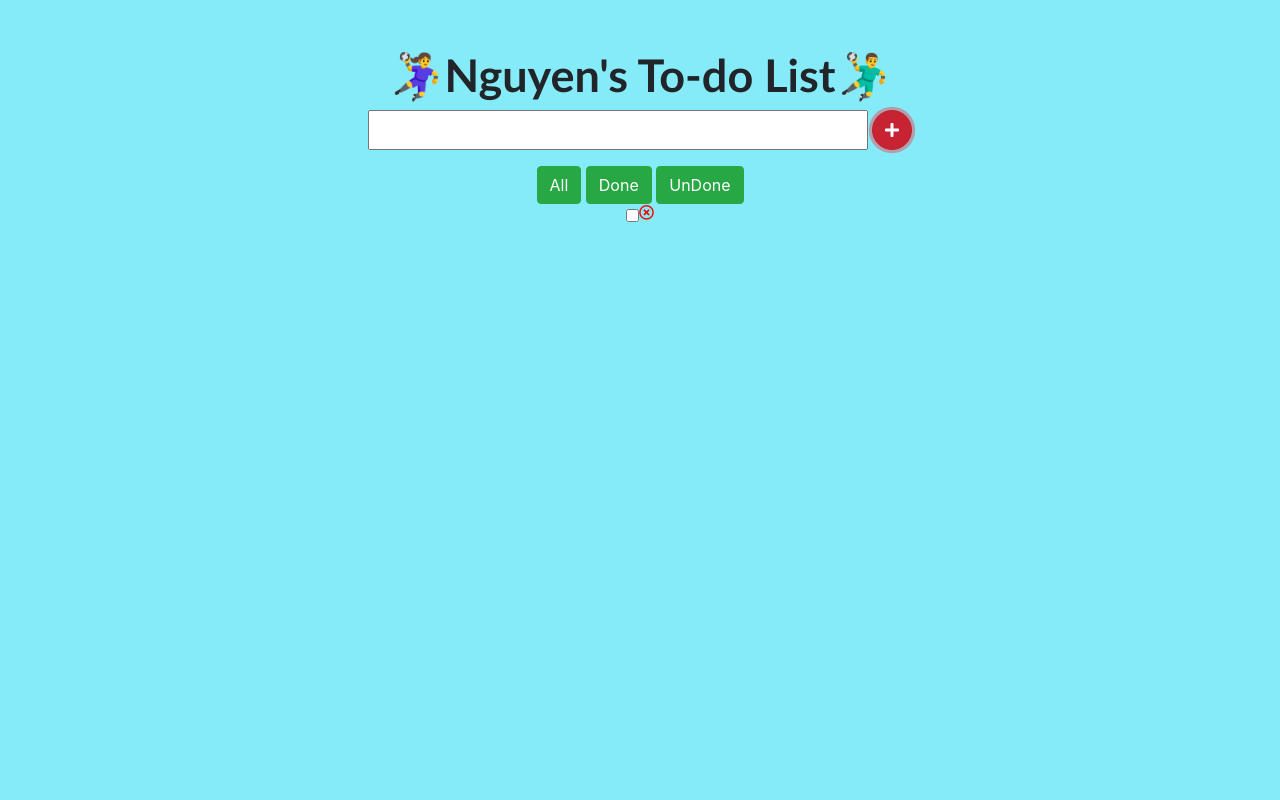
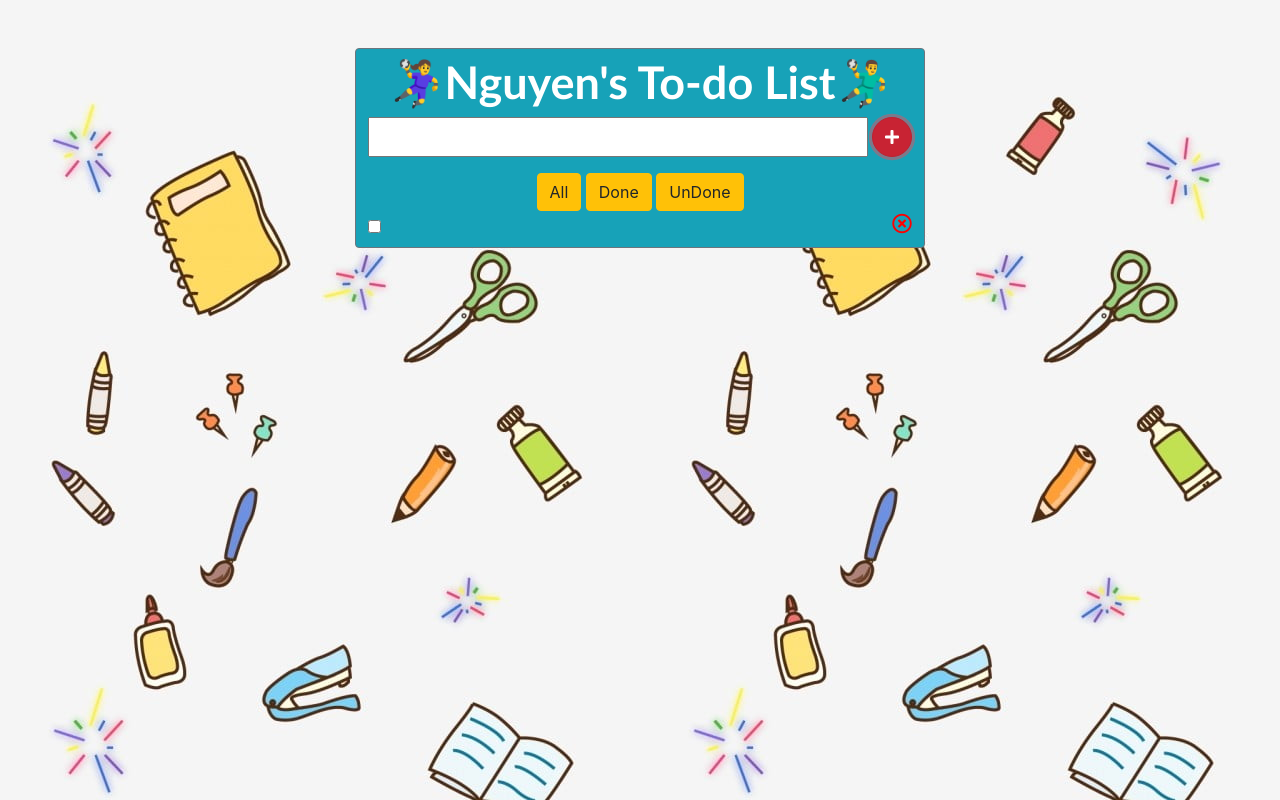
Before and after one commit to nguyenle0401/CoderSchool-NguyenToDoList, a plain HTML site: page index.html in a window 1280 px wide. Both pictures are taken after a click on the button 892 px from the left and 130 px from the top of the page. Drawn offline with nearby package versions, Linux system fonts and the light colour scheme.

Commit message:
Background

```diff
--- a/index.html
+++ b/index.html
@@ -13,18 +13,20 @@
 
 <body>
     <div class="style-1 p-5 opacity-0-6 ">
-        <h1 class="style-3">🤾‍♀️Nguyen's To-do List🤾‍♂️</h1>
-        <div class="d-flex justify-content-between">
-            <input class="style-2 mr-1"type="text" id="todoInput" />
-            <button class="btn btn-danger rounded-circle" onclick="addTodoItemClicked()"><i class="fas fa-plus"></i></button>
+        <div class="bg-style btn btn-outline-secondary bg-info text-white">
+            <h1 class="style-3 ">🤾‍♀️Nguyen's To-do List🤾‍♂️</h1>
+            <div class="d-flex justify-content-between">
+                <input class="style-2 mr-1" type="text" id="todoInput" />
+                <button class="btn btn-danger rounded-circle" onclick="addTodoItemClicked()"><i
+                        class="fas fa-plus"></i></button>
+            </div>
+            <div class="mt-3">
+                <button class=" btn btn-warning " id="allBtn" onclick="">All</button>
+                <button class=" btn btn-warning" id="doneBtn" onclick="">Done</button>
+                <button class=" btn btn-warning" id="unDoneBtn" onclick="">UnDone</button>
+            </div>
+            <div id="resultArea"></div>
         </div>
-        <div class="mt-3">
-            <button class="btn btn-success " id="allBtn" onclick="">All</button>
-            <button class="btn btn-success" id="doneBtn" onclick="">Done</button>
-            <button class="btn btn-success" id="unDoneBtn" onclick="">UnDone</button>
-        </div>
-
-        <div id="resultArea"></div>
     </div>
 
     <script src="main.js"></script>
--- a/main.js
+++ b/main.js
@@ -30,19 +30,19 @@ const addTodoItemClicked = () => {
         contents: todoValue,
         done: false
     };
-
     todoList.push(todoItem);
     console.log(todoList);
     render();
 };
-const allBtnClicked = (index) =>{
-    render();
-}
-const doneBtnClicked = (index) =>{
-    todoList.splice(index,1)
-    render();
-}
-const undoneBtnClicked = (index) =>{
-    todoList.splice(index,1)
-    render();
-}
+
+// const allBtnClicked = (index) =>{
+//     render();
+// }
+// const doneBtnClicked = (index) =>{
+//     todoList.splice(index,1)
+//     render();
+// }
+// const undoneBtnClicked = (index) =>{
+//     todoList.splice(index,1)
+//     render();
+// }
--- a/style.css
+++ b/style.css
@@ -18,7 +18,13 @@ position: absolute;
 }
 
 .opacity-0-6{
-    background-color: rgba(14, 216, 243, 0.5)
+    background-color: rgba(14, 216, 243, 0.5);
+    background-image: url("bg.jpg");
+    /* -webkit-filter: blur(5px);
+    -o-filter: blur(5px);
+    -moz-filter: blur(5px);
+    filter: blur(5px); */
+
 }
 
 .item-style{
@@ -27,5 +33,20 @@ align-items: center;
 justify-content: space-between;
 flex-direction: row;
 font-family: monospace;
-font-size: 15px;
+font-size: 20px;
+font-weight: bold;
 }
+.bg-style{
+/* display: flex;
+align-items: center;
+flex-direction: column;
+justify-content: start;
+position: absolute;
+border: 1px solid black;
+height: 80%;
+width: 50%; */
+
+}
+.colorfor1{
+    background-color: rgb(61, 240, 61);
+}
```
Also changed, not shown: bg.jpg (added), 1 other file.
